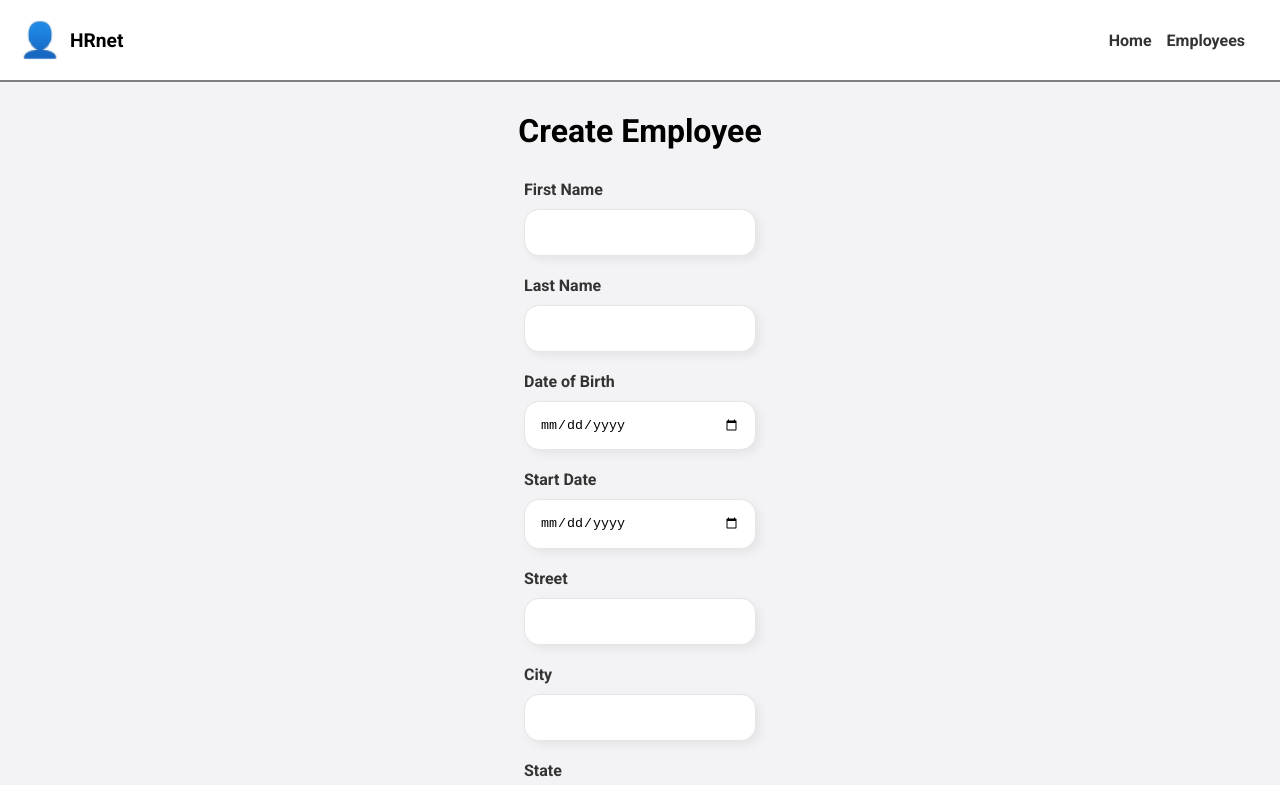
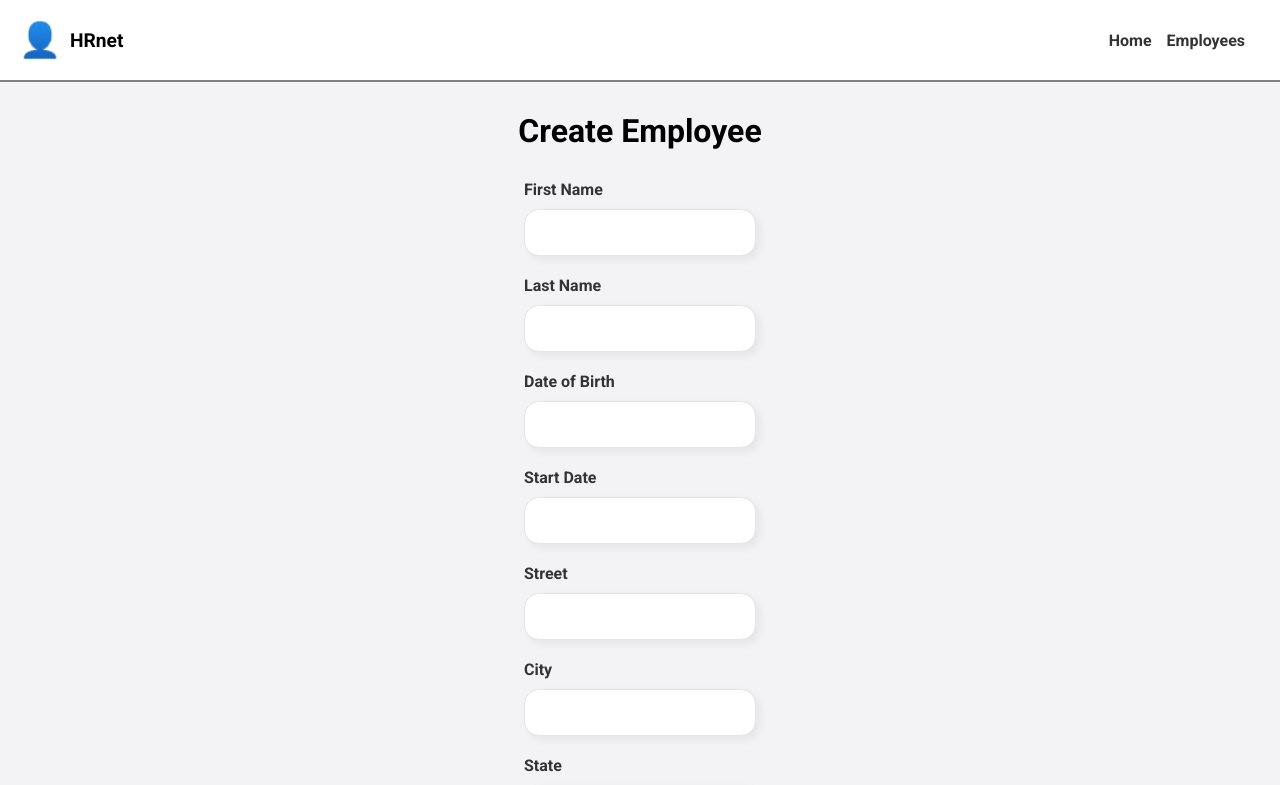
Before and after one commit to ssaili/hr-net, a React (Create React App) app: page / in a window 1280 px wide. Shown: the top 785 px of the page. Built offline with nearby package versions, Linux system fonts and the light colour scheme; a web font is replaced by a local one.

Commit message:
Add react-datepicker component and update Form component

```diff
--- a/package.json
+++ b/package.json
@@ -8,6 +8,7 @@
     "@testing-library/user-event": "^13.5.0",
     "prettier": "^3.2.5",
     "react": "^18.2.0",
+    "react-datepicker": "^6.1.0",
     "react-dom": "^18.2.0",
     "react-router-dom": "^6.22.0",
     "react-scripts": "5.0.1",
--- /dev/null
+++ b/src/components/DateInput/index.jsx
@@ -0,0 +1,18 @@
+import "./style.scss";
+import DatePicker from "react-datepicker";
+import "react-datepicker/dist/react-datepicker.css";
+
+function DateInput({ label, selected, onChange }) {
+  return (
+    <div className="date-container">
+      <label className="date-label">{label}</label>
+      <DatePicker
+        className="date-field"
+        selected={selected}
+        onChange={onChange}
+      />
+    </div>
+  );
+}
+
+export default DateInput;
--- /dev/null
+++ b/src/components/DateInput/style.scss
@@ -0,0 +1,21 @@
+.date-container {
+  margin-bottom: 20px;
+  display: flex;
+  flex-direction: column;
+  gap: 10px;
+
+  .date-label {
+    color: #333333;
+    font-size: 1rem;
+    font-weight: bold;
+  }
+
+  .date-field {
+    width: 200px;
+    border-radius: 15px;
+    box-shadow: 4px 4px 10px rgba(0, 0, 0, 0.06);
+    border: 1px solid #e5e5e5;
+    padding: 15px;
+    border-radius: 15px;
+  }
+}
--- a/src/components/Form/index.jsx
+++ b/src/components/Form/index.jsx
@@ -3,14 +3,15 @@ import Input from "../Input";
 import SelectInput from "../SelectInput";
 import departments from "../../data/departments";
 import states from "../../data/states";
+import DateInput from "../DateInput";
 
 function Form() {
   return (
     <form className="form">
       <Input label="First Name" type="text" />
       <Input label="Last Name" type="text" />
-      <Input label="Date of Birth" type="date" />
-      <Input label="Start Date" type="date" />
+      <DateInput label="Date of Birth" />
+      <DateInput label="Start Date" />
       <Input label="Street" type="text" />
       <Input label="City" type="text" />
       <SelectInput label="State" options={states} />
--- a/src/components/SelectInput/index.jsx
+++ b/src/components/SelectInput/index.jsx
@@ -1,13 +1,14 @@
 import "./style.scss";
 import Select from "react-select";
 
-function SelectInput({ label, onChange, options }) {
+function SelectInput({ label, defaultValue, onChange, options }) {
   return (
     <div className="select-container">
       <label className="select-label">{label}</label>
       <Select
         className="select-field"
         classNamePrefix="select"
+        defaultValue={defaultValue}
         onChange={onChange}
         options={options}
       />
```
Also changed, not shown: 1 other file (tests, documents, lock files or other folders).
